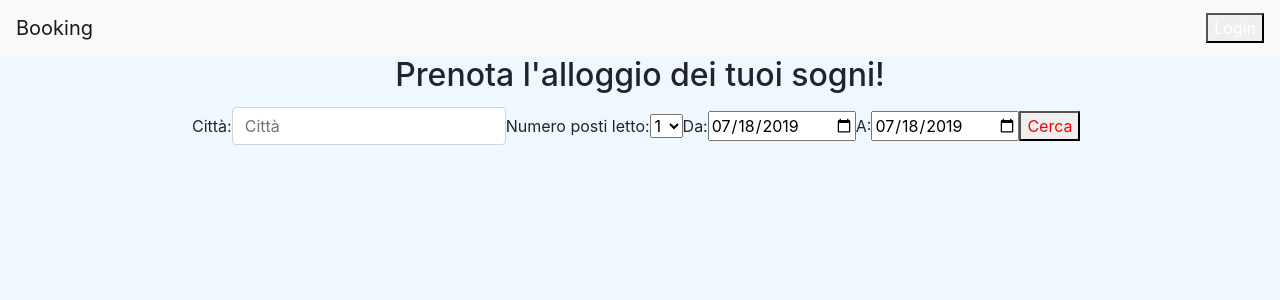
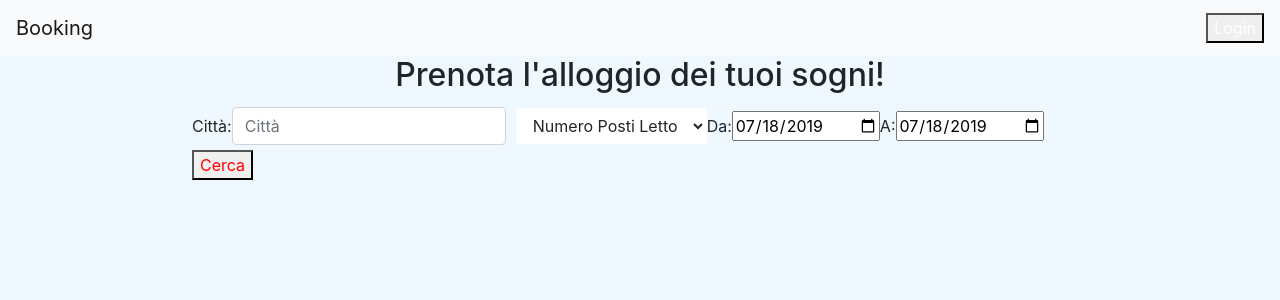
Before and after one commit to lucasimula/isw_progetto, a Django app: page / in a window 1280 px wide. Shown: the top 300 px of the page. Run offline with Django 3.2, Linux system fonts and the light colour scheme; some libraries are stand-ins or nearby versions.

Commit message:
little modif

```diff
--- a/progetto_isw/ProgettoISW/forms.py
+++ b/progetto_isw/ProgettoISW/forms.py
@@ -95,10 +95,12 @@ class FormAggiungiCamera(forms.Form):
 
 
 class FormRicerca(forms.Form):
-    SCELTA = (('1', '1'),('2', '2'),('3', '3'),('4', '4'),('5', '5'))
+    SCELTA = (('0','Numero Posti Letto'),('1', '1'),('2', '2'),('3', '3'),('4', '4'),('5', '5'))
+
     cercaCitta = forms.CharField(label="Città", required=True, max_length=100,
                                  widget=forms.TextInput(attrs={"placeholder": "Città", "class": "form-control"}))
-    cercaLetti = forms.ChoiceField(required=True, label="Numero posti letto", widget=forms.Select, choices=SCELTA)
+    cercaLetti = forms.ChoiceField(required=True, label="",widget=forms.Select, choices=SCELTA)
+    cercaLetti.widget.attrs.update({'class':"btn btn-default dropdown-toggle backgrondWhite" , 'data-toggle':"dropdown"})
     cercaCheckIn = forms.DateField(widget=forms.DateInput(attrs={'type': 'date'}), initial=datetime.date.today(), label="Da:")
 
     cercaCheckOut = forms.DateField(widget=forms.DateInput(attrs={'type': 'date'}), initial=datetime.date.today(), label="A:")
--- a/progetto_isw/static/css/style.css
+++ b/progetto_isw/static/css/style.css
@@ -31,7 +31,10 @@ wrapper.bs {
   background-color: #008CBA;
   color: white;
 }
-
+.backgrondWhite{
+    background-color: white;
+    margin-left: 10px;
+}
 
 .wrapper {
     width: 70%;
```
